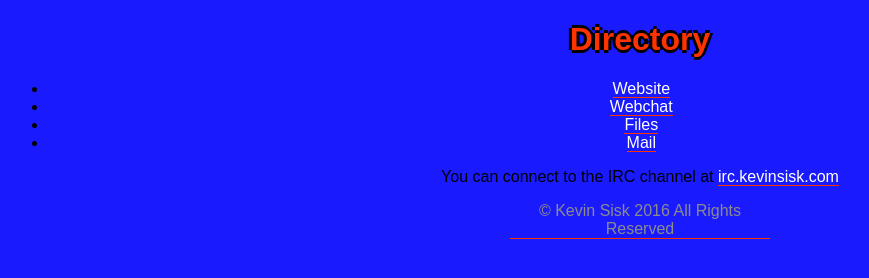
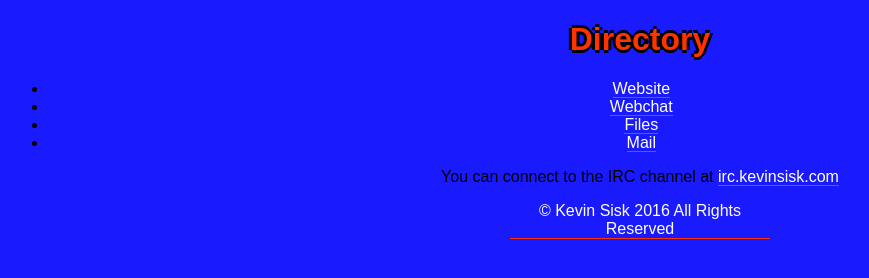
Before and after one commit to Ksisky/websites, a plain HTML site: page kevinsisk/home/index.html in a window 1280 px wide. In both pictures the pointer is over the link 640 px from the left and 210 px from the top of the page. Shown: the whole page, without its empty margins (0-869 px from the left). Drawn offline with Linux system fonts and the light colour scheme.

Commit message:
Finished Home Page

```diff
--- a/kevinsisk/home/style.css
+++ b/kevinsisk/home/style.css
@@ -33,7 +33,7 @@ h1 {
     display: block;
 }
 #copyr:hover {
-    color: #8c8c8c;
+    color: white;
     border-bottom: 1px solid #ff3300;
     width: 20.5%;
 }
```
